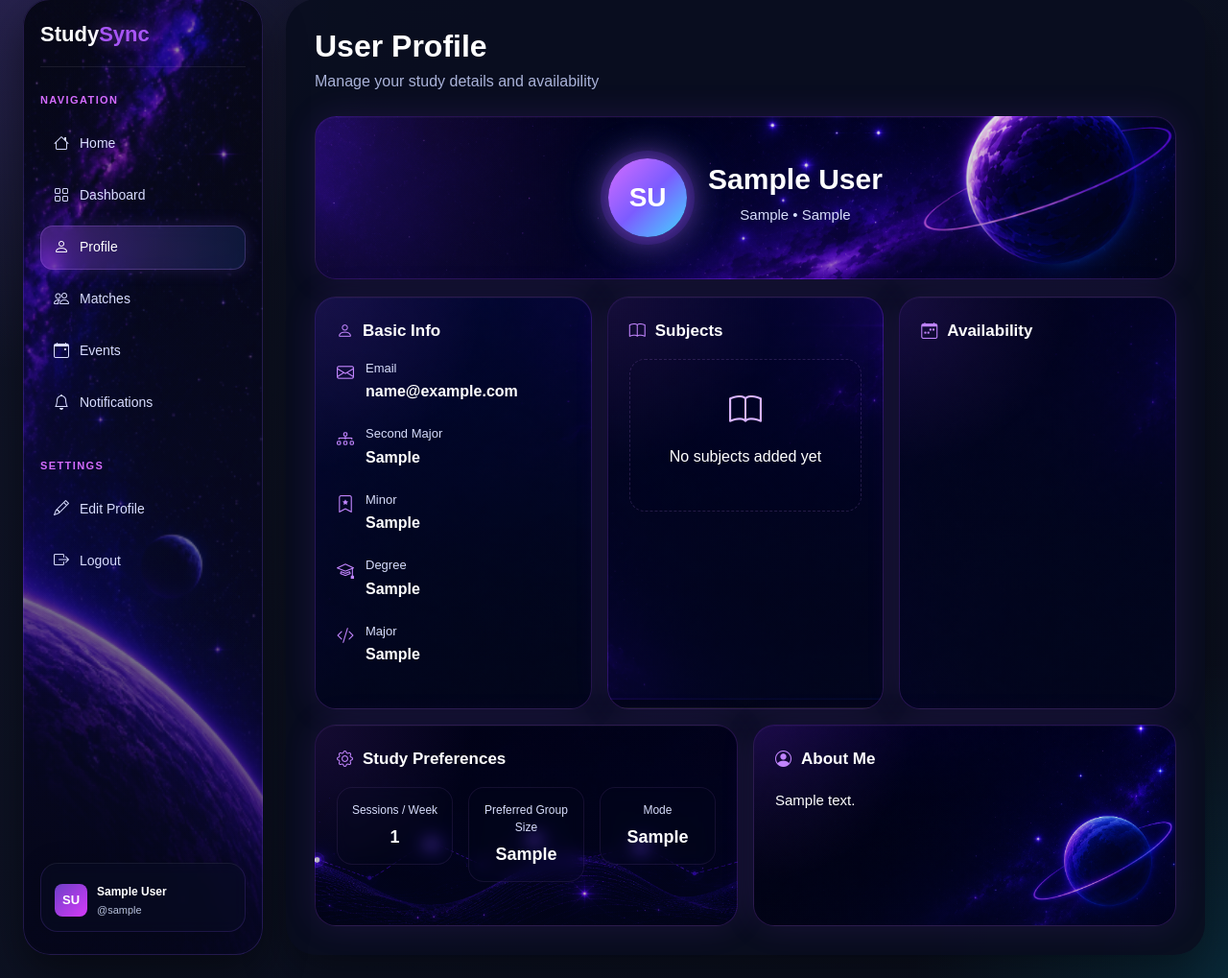
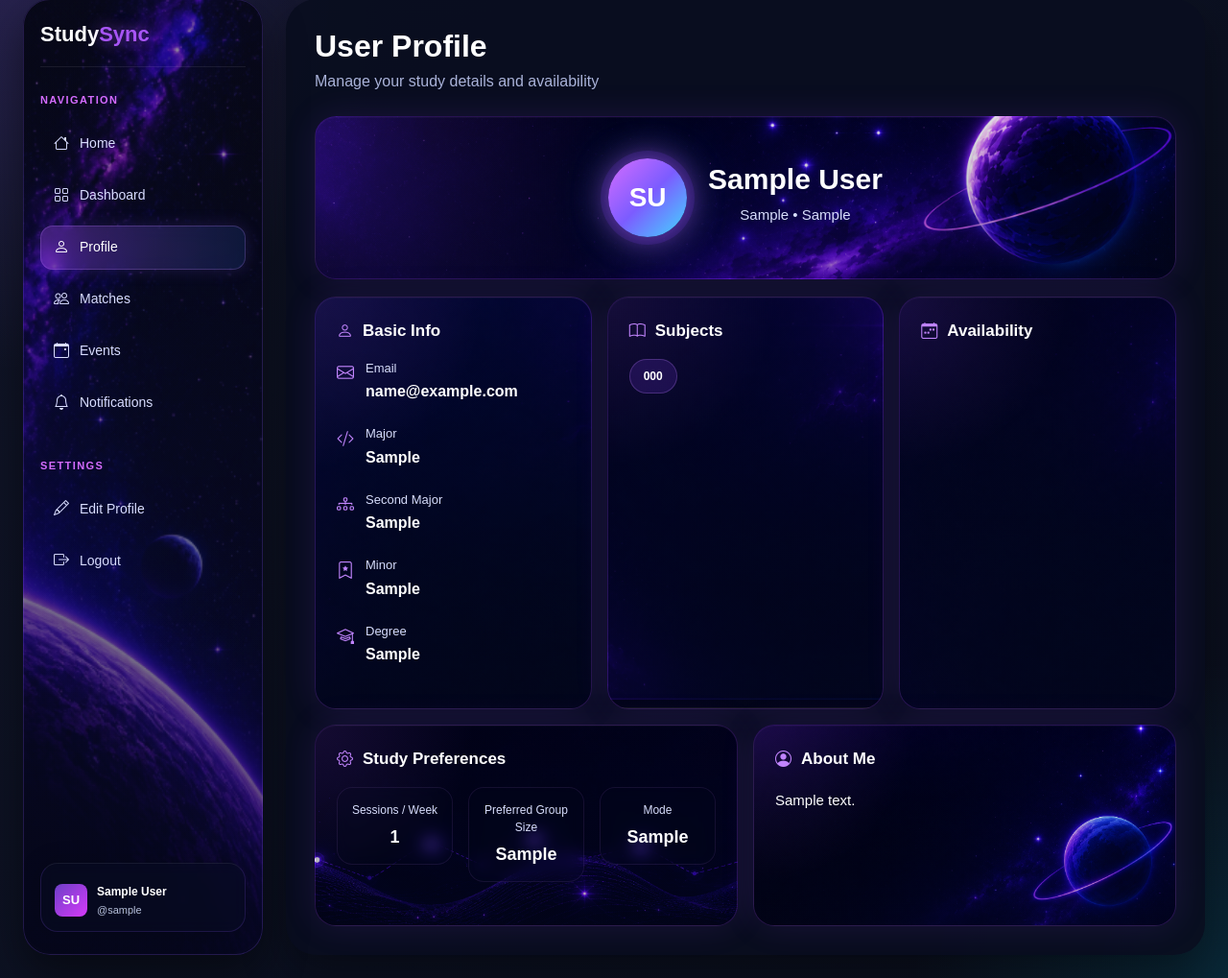
Before and after one commit to OCEsLastHope/cits3403, a Flask app: page /profile in a window 1280 px wide. Shown: the part 25-1044 px from the top of the page at 96% size. Run offline with Flask 3, Linux system fonts and the light colour scheme; a user stored in the database is signed in; tables that the repository leaves empty hold one stand-in row (values such as "Sample post").

Commit message:
Fix profile information ordering and unit display issue

```diff
--- a/app/templates/userpages.html
+++ b/app/templates/userpages.html
@@ -74,6 +74,20 @@
 
         </div>
 
+        <div class="info-item">
+
+            <i class="bi bi-code-slash"></i>
+
+            <div>
+                <div class="info-label">Major</div>
+
+                <div class="info-value">
+                    {{ current_user.major if current_user else 'Not available' }}
+                </div>
+            </div>
+
+        </div>
+
         {% if current_user and current_user.second_major %}
         <div class="info-item">
 
@@ -120,23 +134,10 @@
 
         </div>
 
-            <div class="info-item">
-
-                <i class="bi bi-code-slash"></i>
-
-                <div>
-                    <div class="info-label">Major</div>
-
-                    <div class="info-value">
-                        {{ current_user.major if current_user else 'Not available' }}
-                    </div>
-                </div>
+    </section>
 
 </div>
 
-        </section>
-
-    </div>
 
 <!-- SUBJECTS -->
 <div class="col-lg-4">
@@ -150,10 +151,10 @@
 
         <div class="subject-container">
 
-                {% if subjects %}
+            {% if units %}
 
-                    {% for subject in subjects %}
-                        <span class="subject-chip">{{ subject }}</span>
+                {% for unit in units %}
+                    <span class="subject-chip">{{ unit }}</span>
                 {% endfor %}
 
             {% else %}
```
Lines whose indentation alone changed are shown as unchanged.
